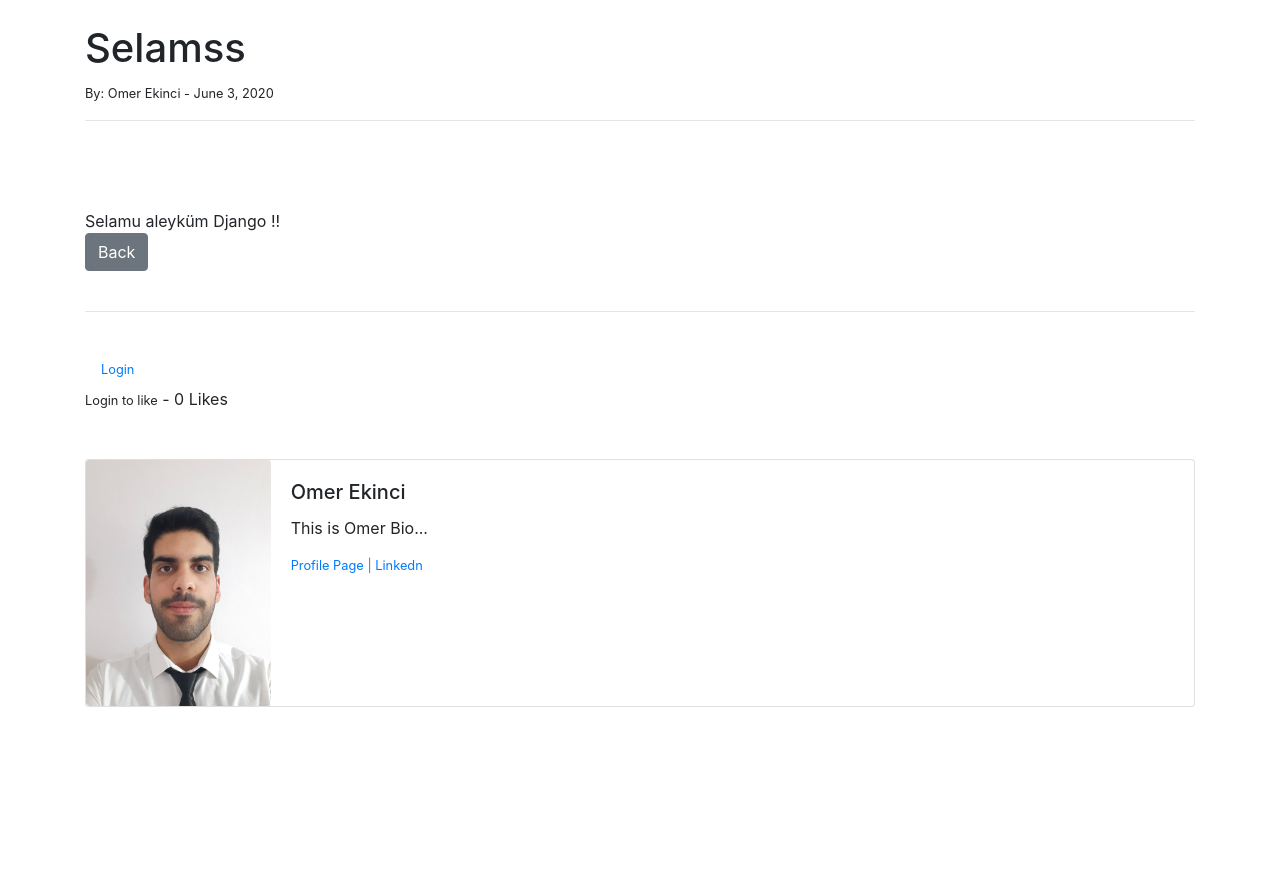
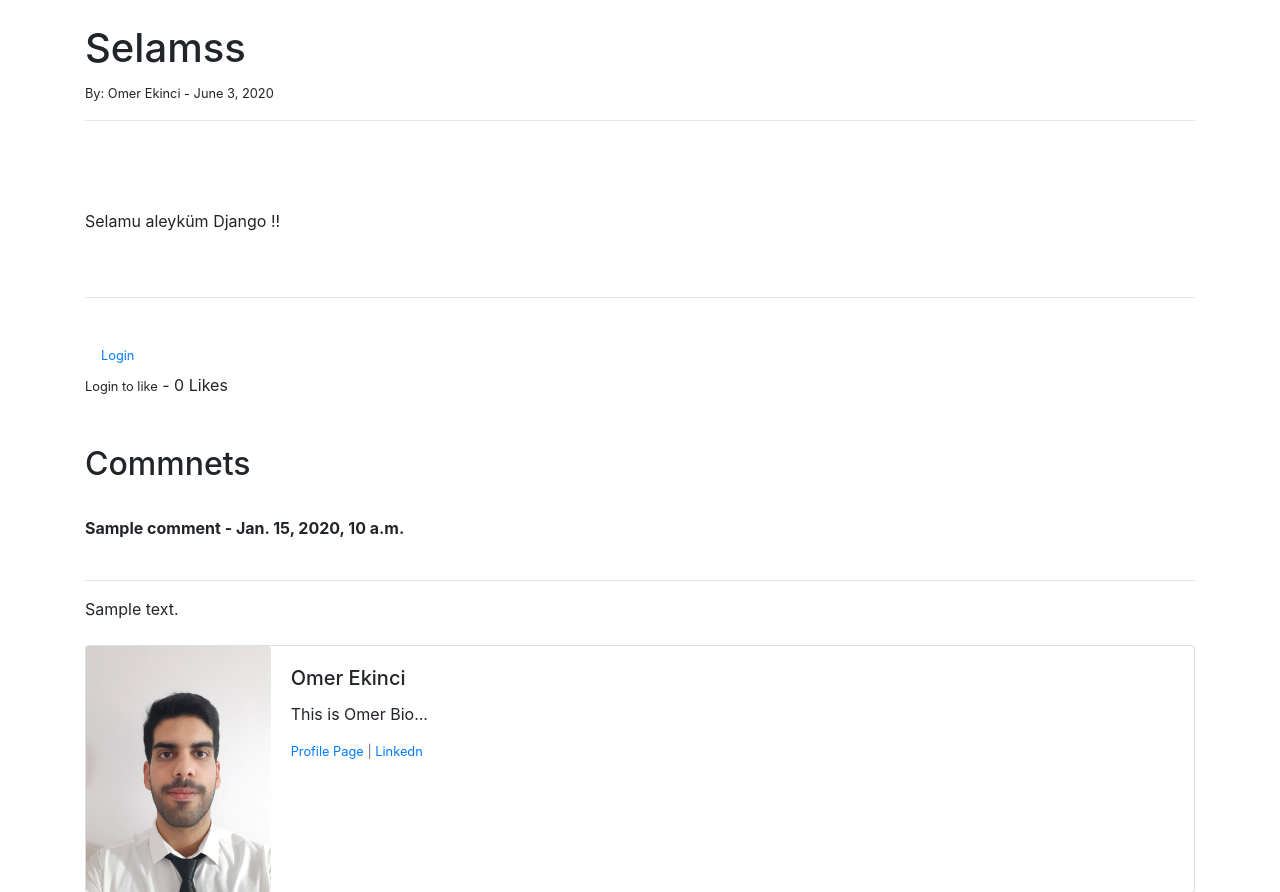
Before and after one commit to OmerEkinci1/Blog, a Django app: page /article/1 in a window 1280 px wide. Shown: the part 56-948 px from the top of the page. Before the commit the page ends 763 px from the top, so only its background shows below. Run offline with Django 3.2, Linux system fonts and the light colour scheme; data comes from the database, SQL or seed files in the repository; both versions use the stored data as it was after the commit; tables that the repository leaves empty hold one stand-in row (values such as "Sample post"); some libraries are stand-ins or nearby versions.

Commit message:
Modified the db and create comment section under the posts

```diff
--- a/theblog/admin.py
+++ b/theblog/admin.py
@@ -1,6 +1,7 @@
 from django.contrib import admin
-from .models import Post , Category , Profile
+from .models import Post , Category , Profile , Comment
 
 admin.site.register(Post)
 admin.site.register(Category)
 admin.site.register(Profile)
+admin.site.register(Comment)
--- a/theblog/models.py
+++ b/theblog/models.py
@@ -51,3 +51,12 @@ class Post(models.Model):
     def get_absolute_url(self):
         # return reverse('article-detail', args=(str(self.id)))
         return reverse('home')
+
+class Comment(models.Model):
+    post = models.ForeignKey(Post,related_name="comments", on_delete=models.CASCADE)
+    name = models.CharField(max_length=255)
+    body = models.TextField()
+    date_added = models.DateTimeField(auto_now_add=True)
+
+    def __str__(self):
+        return '%s - %s' % (self.post.title, self.name)
--- a/theblog/templates/article_details.html
+++ b/theblog/templates/article_details.html
@@ -23,7 +23,6 @@
 {{post.body|safe}}
 
 <br>
-<a class="btn btn-secondary" href="{% url 'home' %}">Back</a>
 
 <br><br>
 <hr>
@@ -43,6 +42,21 @@
     {% endif %}
     - {{ total_likes }}  Likes
 </form>
+
+<br><br>
+<h2>Commnets</h2>
+<br>
+{% if not post.comments.all %}
+    No Comments yet :( <a href="#">Add One</a>
+{% else %}
+    {% for comment in post.comments.all %}
+        <strong>{{ comment.name }} - {{ comment.date_added }} </strong>
+            <br><br>
+            <hr>
+        {{ comment.body }}
+    {% endfor %}
+{% endif %}
+
 
 <br><br>
 
```
Also changed, not shown: db.sqlite3, theblog/migrations/0011_comment.py (added).
